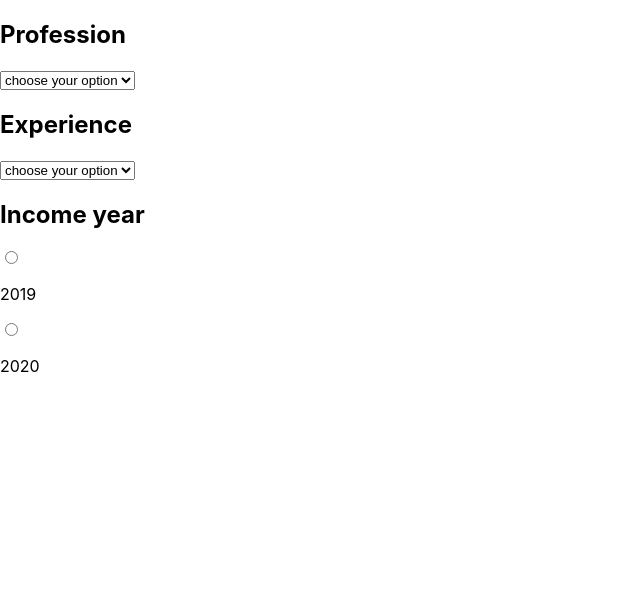
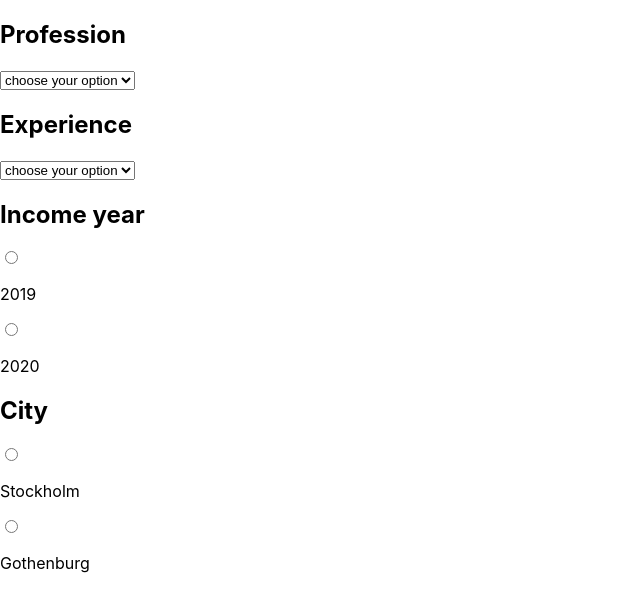
Before and after one commit to zelenovakat/Payroll, a React (Create React App) app: page / in a window 1280 px wide. Shown: the top 612 px of the page, without its empty margins (0-640 px from the left). Built offline with nearby package versions, Linux system fonts and the light colour scheme.

Commit message:
creating SelectCity and some changes in name of components

```diff
--- a/src/components/Form.js
+++ b/src/components/Form.js
@@ -1,20 +1,22 @@
 import React, { useState } from "react"
-import Experience from "./dropdownList/Experience"
-import Profession from "./dropdownList/Profession"
-import SelectYear from "./radioButtonList/IncomeYear"
+import SelectExperience from "./dropdownList/SelectExperience"
+import SelectProfession from "./dropdownList/SelectProfession"
+import SelectYear from "./radioButtonList/SelectYear"
+import SelectCity from "./radioButtonList/SelectCity"
 
 const Form = () => {
   const [profession, setProfession] = useState("")
   const [yearsOfExperience, setYearsOfExperience] = useState("")
   const [year, setYear] = useState("")
+  const [city, setCity] = useState("")
 
   return (
     <form>
       <div>
-        <Profession profession={profession} setProfession={setProfession} />
+        <SelectProfession profession={profession} setProfession={setProfession} />
       </div>
       <div>
-        <Experience
+        <SelectExperience
           yearsOfExperience={yearsOfExperience}
           setYearsOfExperience={setYearsOfExperience}
         />
@@ -22,6 +24,9 @@ const Form = () => {
       <div>
         <SelectYear year={year} setYear={setYear} />
       </div>
+      <div>
+        <SelectCity city={city} setCity={setCity} />
+      </div>
     </form>
   )
 }
--- a/src/components/dropdownList/Experience.js
+++ b/src/components/dropdownList/SelectExperience.js
@@ -1,7 +1,7 @@
 import React from "react"
 import Dropdown from "../Dropdown"
 
-const Experience = ({ yearsOfExperience, setYearsOfExperience }) => {
+const SelectExperience = ({ yearsOfExperience, setYearsOfExperience }) => {
   const years = ["0", "1", "2", "3", "4", "5", "6", "7", "8", "9", "10", "11+"]
   const onChangeHandle = (value) => {
     setYearsOfExperience(value)
@@ -18,4 +18,4 @@ const Experience = ({ yearsOfExperience, setYearsOfExperience }) => {
   )
 }
 
-export default Experience
+export default SelectExperience
--- a/src/components/dropdownList/Profession.js
+++ b/src/components/dropdownList/SelectProfession.js
@@ -1,7 +1,7 @@
 import React from "react"
 import Dropdown from "../Dropdown"
 
-const Profession = ({ profession, setProfession }) => {
+const SelectProfession = ({ profession, setProfession }) => {
   const typeOfProfession = ["Programmer", "Teacher", "Cashier"]
   const onChangeHandle = (value) => {
     setProfession(value)
@@ -18,4 +18,4 @@ const Profession = ({ profession, setProfession }) => {
   )
 }
 
-export default Profession
+export default SelectProfession
--- /dev/null
+++ b/src/components/radioButtonList/SelectCity.js
@@ -0,0 +1,22 @@
+import React from "react"
+import RadioButton from "../RadioButton"
+
+const SelectCity = ({ city, setCity }) => {
+  const cities = ["Stockholm", "Gothenburg"]
+  return (
+    <div>
+      <h2>City</h2>
+      {cities.map((cityItem) => (
+        <RadioButton
+          selected={city}
+          onChange={setCity}
+          key={cityItem}
+          value={cityItem}
+          label={cityItem}
+        />
+      ))}
+    </div>
+  )
+}
+
+export default SelectCity
--- a/src/components/radioButtonList/IncomeYear.js
+++ b/src/components/radioButtonList/SelectYear.js
@@ -1,12 +1,11 @@
 import RadioButton from "../RadioButton"
 
-const IncomeYear = ({ year, setYear }) => {
+const SelectYear = ({ year, setYear }) => {
   const years = ["2019", "2020"]
 
   return (
     <div>
       <h2>Income year</h2>
-
       {years.map((yearItem) => (
         <RadioButton
           selected={year}
@@ -20,4 +19,4 @@ const IncomeYear = ({ year, setYear }) => {
   )
 }
 
-export default IncomeYear
+export default SelectYear
```
